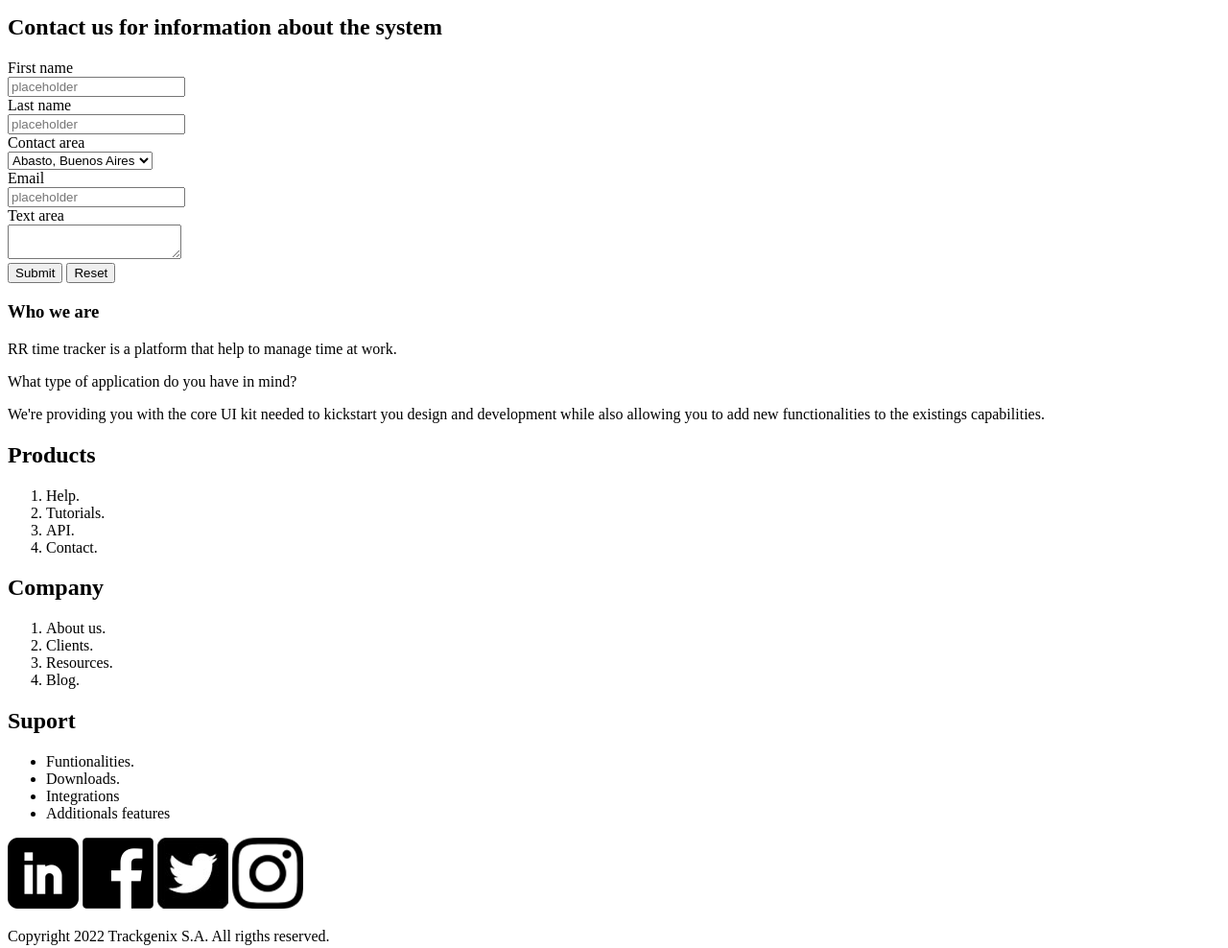
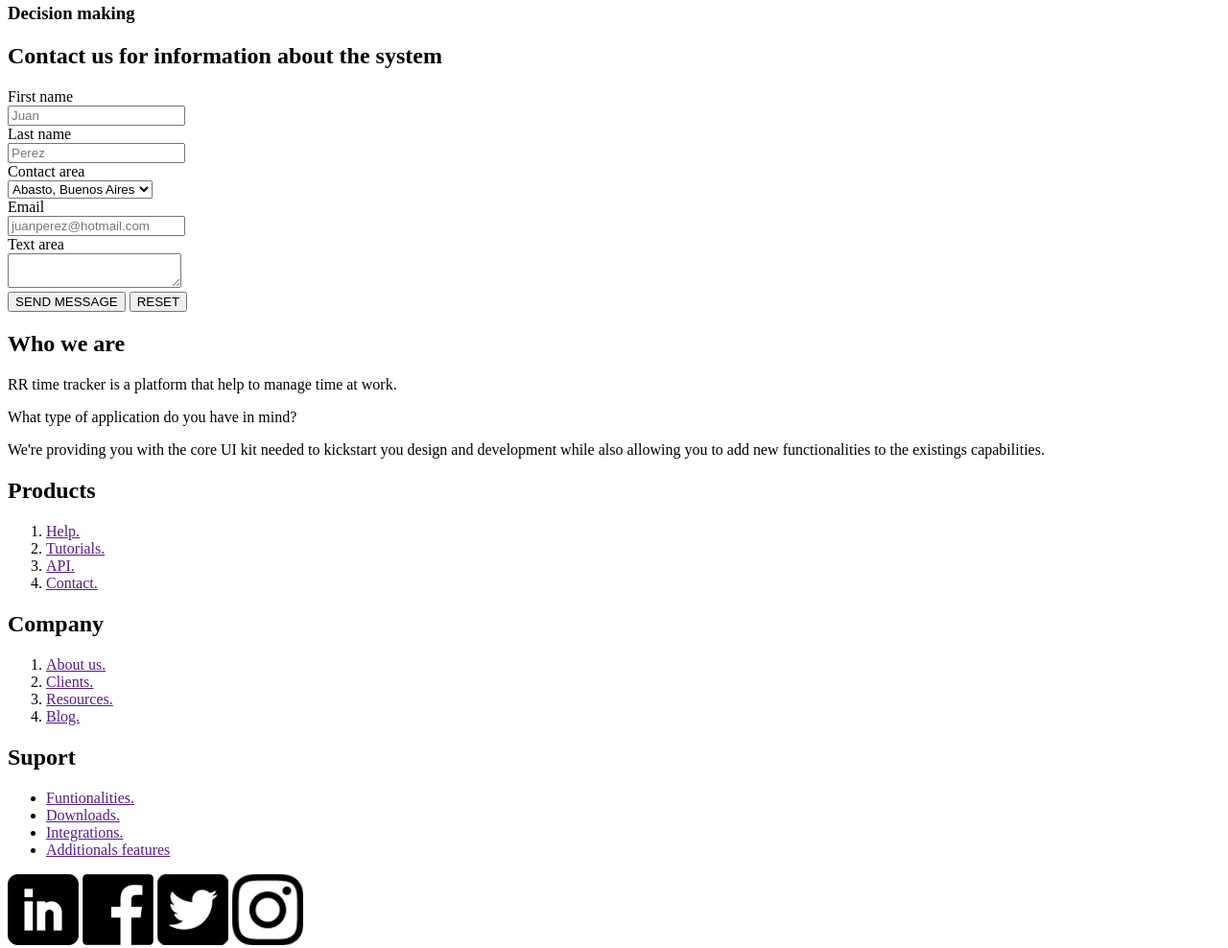
Before and after one commit to YoanaLomo/BaSP-M2022-Etapa-1, a plain HTML site: page index.html in a window 1280 px wide. Shown: the part 1170-2158 px from the top of the page at 96% size. Drawn offline with Linux system fonts and the light colour scheme.

Commit message:
fixed some bugs and added hyperlinks

```diff
--- a/index.html
+++ b/index.html
@@ -8,13 +8,15 @@
     </head>
     <body>
     </body>
+    <header>
         <h2>Trackgenix SA</h2>
-    <ul>
-        <li><a href="https://example.com">Home</a></li>
-        <li><a href="sing@example.com">SingUp</a></li>
-        <li><a href="tel:+123456789">LogIn</a></li>
-        <li><a href="contact@example,com">Contact</a></li>
-        </ul>
+    </header>
+    <aside>
+        <a href="https://example.com">Home</a>
+        <a href="sing@example.com">SingUp</a>
+        <a href="tel:+123456789">LogIn</a></li>
+        <a href="contact@example,com">Contact</a>
+    </aside>
     <h1>Hi, we are Trackgenix</h1>
     <p>
         THE BEST CHOICE FOR YOU BUSINESS
@@ -25,6 +27,7 @@
         text ever since the 1500s, when an unknown printer took a galley
         of type and scrambled it to make a type specimen book.
     </p>
+    <section>
         <div class="Conteiner">
             <div class="Hours">
                 <h3>Hours</h3>
@@ -51,6 +54,7 @@
                 </p>
             </div>
         </div>
+    </section>
     <div>
         <div>
             <img src="icon-Productivity-booster.png">
@@ -75,11 +79,11 @@
 		<form class="form">
 			<label>First name</label>
 					<div class="form__selection">
-						<input type="text" class="form__imput" placeholder="placeholder">
+						<input type="text" class="form__imput" placeholder="Juan">
 					</div>
             <label>Last name</label>
 					<div class="form__selection">
-						<input type="text" class="form__imput" placeholder="placeholder">
+						<input type="text" class="form__imput" placeholder="Perez">
 					</div>
             <label>Contact area</label>
 					<div class="form__selection">
@@ -92,20 +96,20 @@
 					</div>
 			<label>Email</label>
 					<div class="form__selection">
-						<input type="email" class="form__imput" placeholder="placeholder">
+						<input type="email" class="form__imput" placeholder="juanperez@hotmail.com">
 					</div>
 			<label>Text area</label>
 					<div class="form__selection">
 					<textarea class="form__textarea" placeholder="Escriba aqui su mensaje"> </textarea>
 					</div>
 					<div class="form__selection">
-						<input type="submit" class="form__imput">
-						<input type="reset" class="form__imput">
+						<input type="submit" class="form__imput" value="SEND MESSAGE">
+						<input type="reset" class="form__imput" value="RESET">
 					</div>
 		</form>
 	</div>
     <div>
-        <h3>Who we are</h3>
+        <h2>Who we are</h2>
         <p>
             RR time tracker is a platform that help to manage time at work.
         </p>
@@ -120,24 +124,24 @@
     </div>
     <h2>Products</h2>
     <ol>
-        <li>Help.</li>
-        <li>Tutorials.</li>
-        <li>API.</li>
-        <li>Contact.</li>
+        <li><a href="">Help.</a></li>
+        <li><a href="">Tutorials.</a></li>
+        <li><a href="">API.</a></li>
+        <li><a href="">Contact.</a></li>
     </ol>
     <h2>Company</h2>
     <ol>
-        <li>About us.</li>
-        <li>Clients.</li>
-        <li>Resources.</li>
-        <li>Blog.</li>
+        <li><a href="">About us.</a></li>
+        <li><a href="">Clients.</a></li>
+        <li><a href="">Resources.</a></li>
+        <li><a href="">Blog.</a></li>
     </ol>
     <h2>Suport</h2>
     <ul>
-        <li>Funtionalities.</li>
-        <li>Downloads.</li>
-        <li>Integrations</li>
-        <li>Additionals features</li>
+        <li><a href="">Funtionalities.</a></li>
+        <li><a href="">Downloads.</a></li>
+        <li><a href="">Integrations.</a></li>
+        <li><a href="">Additionals features</a></li>
         </ul>
 
         <img src="in.png">
```
Also changed, not shown: icon-work-traceability.png (added), 1 other file. Lines whose indentation alone changed are shown as unchanged.
